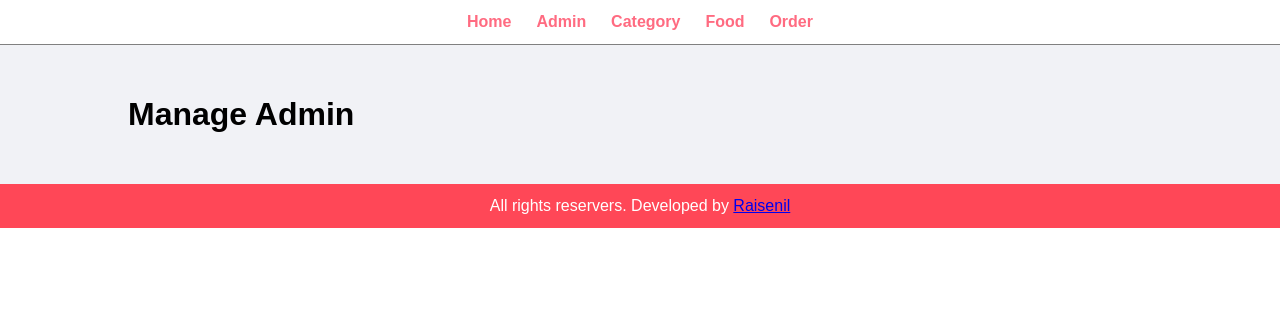
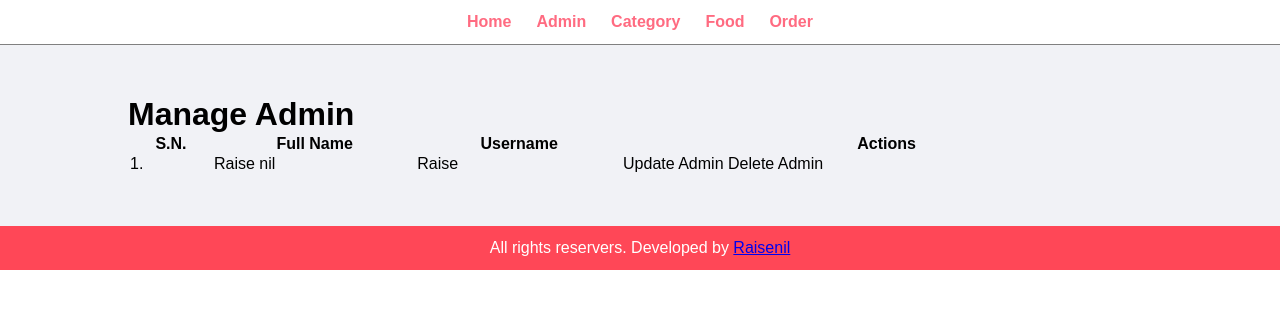
Before and after one commit to Raisenil/Food_Ordering_Website, a PHP site: page /admin/manage-admin.php in a window 1280 px wide. Shown: the top 309 px of the page. Run offline with PHP 8.4, Linux system fonts and the light colour scheme.

Commit message:
Update repo

```diff
--- a/admin/manage-admin.php
+++ b/admin/manage-admin.php
@@ -7,7 +7,24 @@
         <div class="wrapper">
             <h1>Manage Admin</h1>
 
+            <table class="tbl-full">
+                <tr>
+                    <th>S.N.</th>
+                    <th>Full Name</th>
+                    <th>Username</th>
+                    <th>Actions</th>
+                </tr>
 
+                <tr>
+                    <td>1.</td>
+                    <td>Raise nil</td>
+                    <td>Raise</td>
+                    <td>
+                        Update Admin
+                        Delete Admin
+                    </td>
+                </tr>
+            </table>
 
             <div class="clearfix"></div>
         </div>
--- a/css/admin.css
+++ b/css/admin.css
@@ -20,6 +20,10 @@
 .clearfix{
     float: none;
     clear: both;
+}
+
+.tbl-full{
+    width: 100%;
 }
 
 /* css for menu */
```
